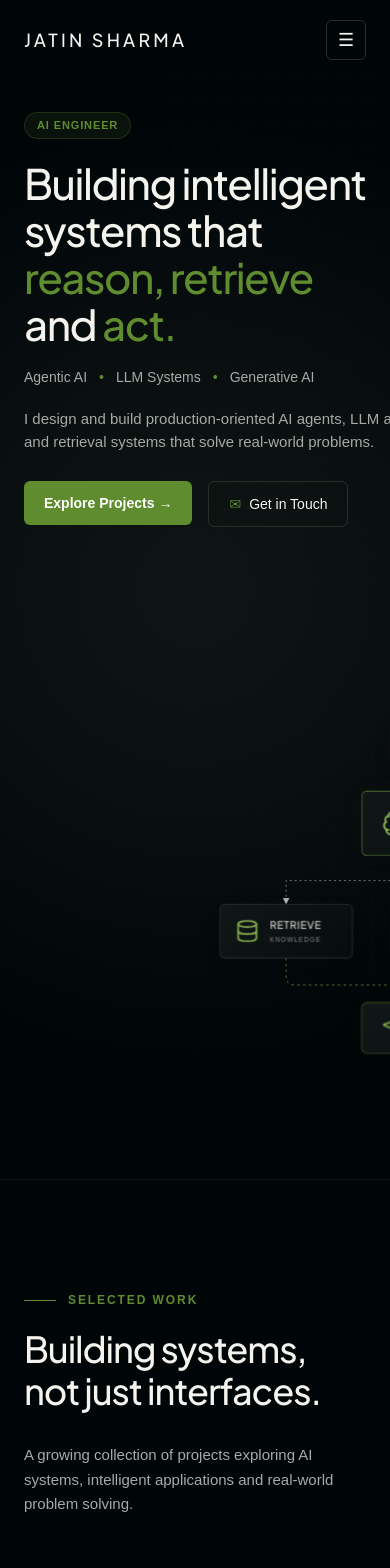
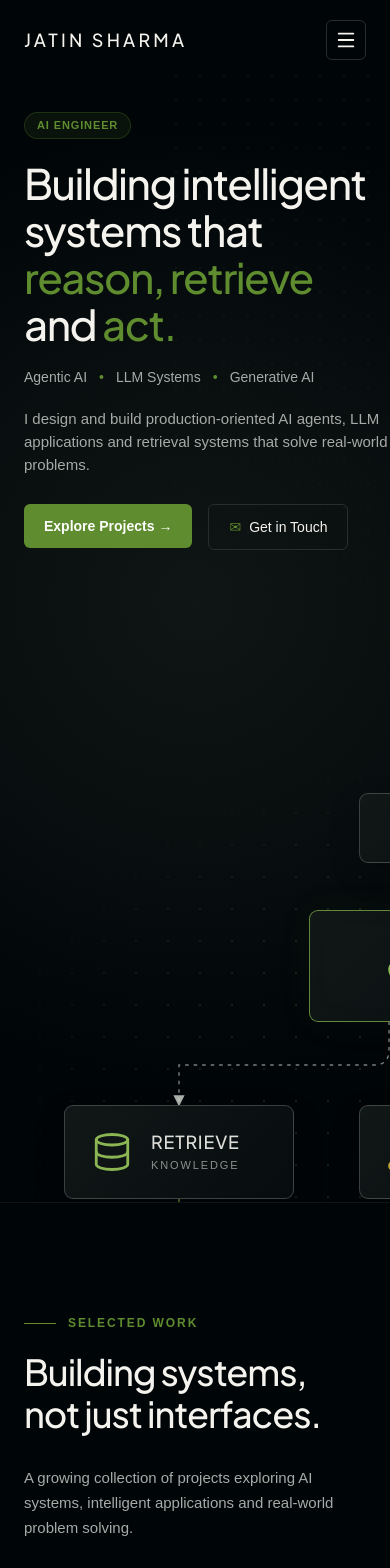
Before and after one commit to JatinKumarSharma/Jatin_Sharma_Portfolio, a React (Vite) app: page / in a window 390 px wide. Shown: the top 1568 px of the page. Built offline with nearby package versions, Linux system fonts and the light colour scheme.

Commit message:
Fix mobile navigation menu

```diff
--- a/src/components/layout/Navbar.tsx
+++ b/src/components/layout/Navbar.tsx
@@ -1,5 +1,7 @@
+import { useState } from "react";
 import Container from "../ui/Container";
 import { FaGithub, FaLinkedinIn } from "react-icons/fa";
+import { Menu, X } from "lucide-react";
 
 const navLinks = [
   { label: "Work", href: "#work" },
@@ -9,13 +11,20 @@ const navLinks = [
 ];
 
 function Navbar() {
+  const [isOpen, setIsOpen] = useState(false);
+
+  const closeMenu = () => {
+    setIsOpen(false);
+  };
+
   return (
     <header className="absolute left-0 top-0 z-50 w-full">
       <Container>
-        <nav className="flex h-20 items-center justify-between">
+        <nav className="relative flex h-20 items-center justify-between">
           {/* Logo */}
           <a
             href="#top"
+            onClick={closeMenu}
             className="font-display text-lg font-medium tracking-[0.18em] text-foreground transition-colors hover:text-accent"
           >
             JATIN SHARMA
@@ -34,7 +43,7 @@ function Navbar() {
             ))}
           </div>
 
-          {/* Social + Contact */}
+          {/* Desktop Social + Contact */}
           <div className="hidden items-center gap-3 md:flex">
             <a
               href="https://github.com/JatinKumarSharma"
@@ -65,13 +74,65 @@ function Navbar() {
             </a>
           </div>
 
-          {/* Mobile menu */}
+          {/* Mobile Menu Button */}
           <button
-            className="flex h-10 w-10 items-center justify-center rounded-md border border-border text-lg text-foreground md:hidden"
-            aria-label="Open menu"
+            onClick={() => setIsOpen(!isOpen)}
+            className="flex h-10 w-10 items-center justify-center rounded-md border border-border text-foreground transition-all hover:border-accent hover:text-accent md:hidden"
+            aria-label={isOpen ? "Close menu" : "Open menu"}
+            aria-expanded={isOpen}
           >
-            ☰
+            {isOpen ? <X size={21} /> : <Menu size={22} />}
           </button>
+
+          {/* Mobile Dropdown Menu */}
+          {isOpen && (
+            <div className="absolute left-0 right-0 top-20 border border-border bg-[#0d1313]/98 p-5 shadow-2xl backdrop-blur-xl md:hidden">
+              <div className="flex flex-col">
+                {navLinks.map((link) => (
+                  <a
+                    key={link.label}
+                    href={link.href}
+                    onClick={closeMenu}
+                    className="border-b border-border py-4 text-sm text-muted transition-colors hover:text-accent"
+                  >
+                    {link.label}
+                  </a>
+                ))}
+
+                <a
+                  href="#contact"
+                  onClick={closeMenu}
+                  className="mt-5 flex h-11 items-center justify-center gap-2 rounded-md border border-accent/60 text-sm text-foreground transition-all hover:bg-accent hover:text-white"
+                >
+                  Contact Me
+                  <span>→</span>
+                </a>
+
+                {/* Mobile Social Links */}
+                <div className="mt-5 flex items-center gap-3">
+                  <a
+                    href="https://github.com/JatinKumarSharma"
+                    target="_blank"
+                    rel="noreferrer"
+                    aria-label="GitHub"
+                    className="flex h-10 w-10 items-center justify-center rounded-md border border-border text-muted transition-all hover:border-accent hover:text-accent"
+                  >
+                    <FaGithub size={18} />
+                  </a>
+
+                  <a
+                    href="https://www.linkedin.com/in/jatin-sharma-ai-engineer"
+                    target="_blank"
+                    rel="noreferrer"
+                    aria-label="LinkedIn"
+                    className="flex h-10 w-10 items-center justify-center rounded-md border border-border text-muted transition-all hover:border-accent hover:text-accent"
+                  >
+                    <FaLinkedinIn size={17} />
+                  </a>
+                </div>
+              </div>
+            </div>
+          )}
         </nav>
       </Container>
     </header>
--- a/src/components/sections/ArchitectureDiagram.tsx
+++ b/src/components/sections/ArchitectureDiagram.tsx
@@ -10,17 +10,17 @@ import {
 const ArchitectureDiagram = () => {
   return (
     <div className="architecture-wrapper">
+      <div className="architecture-canvas">
         {/* Background grid */}
         <div className="architecture-grid" />
 
         {/* SVG Connection Layer */}
         <svg
           className="connector-layer"
-        viewBox="0 0 820 560"
+          viewBox="0 0 860 600"
           preserveAspectRatio="none"
         >
           <defs>
-          {/* Green arrow */}
             <marker
               id="arrow"
               markerWidth="8"
@@ -30,10 +30,12 @@ const ArchitectureDiagram = () => {
               orient="auto"
               markerUnits="strokeWidth"
             >
-            <path d="M0,0 L8,4 L0,8 Z" fill="rgba(132, 180, 75, 0.9)" />
+              <path
+                d="M0,0 L8,4 L0,8 Z"
+                fill="rgba(132, 180, 75, 0.9)"
+              />
             </marker>
 
-          {/* Light arrow */}
             <marker
               id="arrowWhite"
               markerWidth="8"
@@ -43,7 +45,10 @@ const ArchitectureDiagram = () => {
               orient="auto"
               markerUnits="strokeWidth"
             >
-            <path d="M0,0 L8,4 L0,8 Z" fill="rgba(215, 220, 212, 0.8)" />
+              <path
+                d="M0,0 L8,4 L0,8 Z"
+                fill="rgba(215, 220, 212, 0.8)"
+              />
             </marker>
           </defs>
 
@@ -172,6 +177,7 @@ const ArchitectureDiagram = () => {
           </div>
         </div>
       </div>
+    </div>
   );
 };
 
--- a/src/index.css
+++ b/src/index.css
@@ -34,7 +34,6 @@
   --color-border: #25302a;
 }
 
-
 /* =========================================
    BASE
 ========================================= */
@@ -53,12 +52,9 @@
     margin: 0;
     min-width: 320px;
     min-height: 100vh;
-
     background: #000508;
     color: var(--color-foreground);
-
     font-family: Arial, Helvetica, sans-serif;
-
     -webkit-font-smoothing: antialiased;
     -moz-osx-font-smoothing: grayscale;
   }
@@ -84,7 +80,6 @@
   }
 }
 
-
 /* =========================================
    HERO BACKGROUND
 ========================================= */
@@ -92,8 +87,7 @@
 /* Large subtle dot grid used in hero section */
 
 .dot-grid {
-  background-image:
-    radial-gradient(
+  background-image: radial-gradient(
     circle,
     rgba(25, 32, 29, 0.8) 1px,
     transparent 1px
@@ -102,19 +96,16 @@
   background-size: 24px 24px;
 }
 
-
 /* Ambient fade */
 
 .ambient-glow {
-  background:
-    radial-gradient(
+  background: radial-gradient(
     circle at center,
     rgba(16, 21, 21, 0.95) 0%,
     rgba(16, 21, 21, 0.6) 35%,
     rgba(0, 5, 8, 0) 75%
   );
 }
-
 
 /* =========================================
    SCROLLBAR
@@ -137,37 +128,78 @@
   background: #5e8c2e;
 }
 
-
 /* =========================================
    ARCHITECTURE DIAGRAM
 ========================================= */
 
+/*
+   IMPORTANT:
 
-/* -----------------------------------------
-   DIAGRAM CANVAS / WRAPPER
+   The architecture diagram uses a fixed internal
+   coordinate system.
 
-   Internal coordinate system:
-   820px × 560px
+   Actual content bounds:
+   Width  = approximately 860px
+   Height = approximately 598px
 
-   SVG viewBox:
-   0 0 820 560
------------------------------------------ */
+   We keep the internal canvas fixed so that:
+   - Node positions remain unchanged
+   - SVG paths remain aligned
+   - Desktop layout remains pixel-perfect
+
+   On smaller screens, the COMPLETE canvas is scaled
+   uniformly.
+*/
+
+/* =========================================
+   RESPONSIVE DIAGRAM CONTAINER
+========================================= */
 
 .architecture-wrapper {
   position: relative;
 
-  width: 820px;
-  height: 560px;
+  /*
+     Desktop canvas dimensions.
 
-  flex-shrink: 0;
+     These dimensions contain the complete diagram,
+     including the right memory node and bottom response node.
+  */
+  width: 860px;
+  height: 600px;
 
-  transform-origin: center;
+  max-width: 100%;
+
+  margin: 0 auto;
+
+  overflow: visible;
 }
 
+/* =========================================
+   FIXED INTERNAL CANVAS
+========================================= */
 
-/* -----------------------------------------
+.architecture-canvas {
+  position: absolute;
+
+  top: 0;
+  left: 0;
+
+  /*
+     IMPORTANT:
+     Keep this fixed.
+
+     All nodes use absolute pixel coordinates
+     based on this canvas.
+  */
+  width: 860px;
+  height: 600px;
+
+  transform-origin: top left;
+}
+
+/* =========================================
    BACKGROUND DOT GRID
------------------------------------------ */
+========================================= */
 
 .architecture-grid {
   position: absolute;
@@ -179,8 +211,7 @@
 
   background-size: 32px 32px;
 
-  background-image:
-    radial-gradient(
+  background-image: radial-gradient(
     circle,
     rgba(132, 180, 75, 0.32) 1px,
     transparent 1.2px
@@ -188,23 +219,20 @@
 
   opacity: 0.52;
 
-  mask-image:
-    radial-gradient(
+  mask-image: radial-gradient(
     ellipse at center,
     black 25%,
     rgba(0, 0, 0, 0.8) 50%,
     transparent 82%
   );
 
-  -webkit-mask-image:
-    radial-gradient(
+  -webkit-mask-image: radial-gradient(
     ellipse at center,
     black 25%,
     rgba(0, 0, 0, 0.8) 50%,
     transparent 82%
   );
 }
-
 
 /* =========================================
    SVG CONNECTORS
@@ -214,8 +242,12 @@
   position: absolute;
   inset: 0;
 
-  width: 100%;
-  height: 100%;
+  /*
+     SVG should use the same physical dimensions
+     as the fixed internal canvas.
+  */
+  width: 860px;
+  height: 600px;
 
   z-index: 1;
 
@@ -223,7 +255,6 @@
 
   overflow: visible;
 }
-
 
 /* -----------------------------------------
    SOLID GREEN CONNECTORS
@@ -238,7 +269,6 @@
 
   vector-effect: non-scaling-stroke;
 }
-
 
 /* -----------------------------------------
    GREEN DOTTED CONNECTORS
@@ -258,7 +288,6 @@
   vector-effect: non-scaling-stroke;
 }
 
-
 /* -----------------------------------------
    LIGHT / WHITE DOTTED CONNECTORS
 ----------------------------------------- */
@@ -273,7 +302,6 @@
   stroke-linecap: round;
 }
 
-
 /* -----------------------------------------
    SVG MARKERS
 ----------------------------------------- */
@@ -286,7 +314,6 @@
   vector-effect: non-scaling-stroke;
 }
 
-
 /* =========================================
    BASE NODE
 ========================================= */
@@ -295,6 +322,7 @@
   position: absolute;
 
   display: flex;
+
   align-items: center;
 
   gap: 18px;
@@ -305,13 +333,11 @@
 
   padding: 18px 26px;
 
-  border:
-    1px solid rgba(185, 195, 185, 0.28);
+  border: 1px solid rgba(185, 195, 185, 0.28);
 
   border-radius: 9px;
 
-  background:
-    linear-gradient(
+  background: linear-gradient(
     135deg,
     rgba(18, 25, 25, 0.94),
     rgba(7, 13, 14, 0.96)
@@ -326,23 +352,21 @@
   color: #e2e2de;
 }
 
-
 /* =========================================
    NODE ICONS
 ========================================= */
 
 .diagram-node svg {
   color: #8bb653;
+
   flex-shrink: 0;
 }
-
 
 /* Tools gets warmer accent */
 
 .tools-node svg {
   color: #b8a32d;
 }
-
 
 /* =========================================
    NODE TYPOGRAPHY
@@ -354,6 +378,7 @@
   font-family: var(--font-display);
 
   font-size: 18px;
+
   font-weight: 500;
 
   letter-spacing: 0.045em;
@@ -361,13 +386,13 @@
   line-height: 1.2;
 }
 
-
 .node-subtitle {
   margin-top: 7px;
 
   color: rgba(220, 220, 215, 0.62);
 
   font-size: 11px;
+
   font-weight: 500;
 
   letter-spacing: 0.17em;
@@ -375,11 +400,9 @@
   line-height: 1.2;
 }
 
-
 /* =========================================
    NODE POSITIONS
 ========================================= */
-
 
 /* -----------------------------------------
    USER QUERY
@@ -399,21 +422,21 @@
   font-family: var(--font-display);
 
   font-size: 16px;
+
   font-weight: 500;
 
   letter-spacing: 0.045em;
 }
 
-
 .user-node span {
   color: rgba(240, 240, 235, 0.9);
 
   font-size: 16px;
+
   font-weight: 500;
 
   letter-spacing: 0.045em;
 }
-
 
 /* -----------------------------------------
    AI AGENT
@@ -428,19 +451,18 @@
 
   padding: 0 34px;
 
-  border-color:
-    rgba(132, 180, 75, 0.72);
+  justify-content: center;
+
+  border-color: rgba(132, 180, 75, 0.72);
 
   box-shadow:
     0 0 38px rgba(94, 140, 46, 0.06),
     inset 0 0 30px rgba(94, 140, 46, 0.025);
 }
 
-
 /* -----------------------------------------
    MIDDLE ROW
 ----------------------------------------- */
-
 
 /* RETRIEVE */
 
@@ -454,7 +476,6 @@
   padding: 0 26px;
 }
 
-
 /* TOOLS */
 
 .tools-node {
@@ -467,7 +488,6 @@
   padding: 0 26px;
 }
 
-
 /* MEMORY */
 
 .memory-node {
@@ -479,7 +499,6 @@
 
   padding: 0 26px;
 }
-
 
 /* -----------------------------------------
    RESPONSE
@@ -494,66 +513,108 @@
 
   padding: 0 34px;
 
-  border-color:
-    rgba(132, 180, 75, 0.65);
+  justify-content: center;
+
+  border-color: rgba(132, 180, 75, 0.65);
 
   box-shadow:
     0 0 34px rgba(94, 140, 46, 0.05);
 }
-
 
 /* =========================================
    NODE EMPHASIS
 ========================================= */
 
 .agent-node {
-  border-color:
-    rgba(132, 180, 75, 0.72);
+  border-color: rgba(132, 180, 75, 0.72);
 }
 
-
 .response-node {
-  border-color:
-    rgba(132, 180, 75, 0.6);
+  border-color: rgba(132, 180, 75, 0.6);
 }
 
-
 /* =========================================
-   RESPONSIVE
+   RESPONSIVE SCALING
 ========================================= */
 
+/*
+   Desktop:
 
-/* Large tablets */
+   No transform.
 
-@media (max-width: 1100px) {
+   This preserves your currently correct
+   desktop diagram exactly.
+*/
+
+@media (min-width: 861px) {
   .architecture-wrapper {
-    transform: scale(0.88);
-    transform-origin: center;
+    width: 860px;
+    height: 600px;
+  }
+
+  .architecture-canvas {
+    transform: none;
   }
 }
 
+/*
+   Tablet:
 
-/* Tablets */
+   Scale the complete fixed canvas uniformly.
 
-@media (max-width: 900px) {
+   Because both nodes and SVG are inside the same
+   canvas, they scale together and cannot become
+   misaligned.
+*/
+
+@media (max-width: 860px) {
   .architecture-wrapper {
-    transform: scale(0.78);
-    transform-origin: center;
+    width: 100%;
+    height: calc((100vw - 48px) * 600 / 860);
+  }
 
-    margin-top: -65px;
-    margin-bottom: -65px;
+  .architecture-canvas {
+    transform: scale(calc((100vw - 48px) / 860));
   }
 }
 
+/*
+   Mobile:
 
-/* Mobile */
+   Use almost the entire available width while
+   maintaining a small safe margin.
+
+   No individual node resizing occurs.
+   The entire architecture scales as one object.
+*/
 
 @media (max-width: 640px) {
   .architecture-wrapper {
-    transform: scale(0.58);
-    transform-origin: center;
+    width: calc(100vw - 24px);
 
-    margin-top: -130px;
-    margin-bottom: -130px;
+    height: calc((100vw - 24px) * 600 / 860);
+  }
+
+  .architecture-canvas {
+    transform: scale(calc((100vw - 24px) / 860));
   }
 }
+
+/*
+   Very small devices:
+
+   Maintain a minimum amount of breathing room
+   without causing horizontal clipping.
+*/
+
+@media (max-width: 380px) {
+  .architecture-wrapper {
+    width: calc(100vw - 16px);
+
+    height: calc((100vw - 16px) * 600 / 860);
+  }
+
+  .architecture-canvas {
+    transform: scale(calc((100vw - 16px) / 860));
+  }
+}
```
Lines whose indentation alone changed are shown as unchanged.
